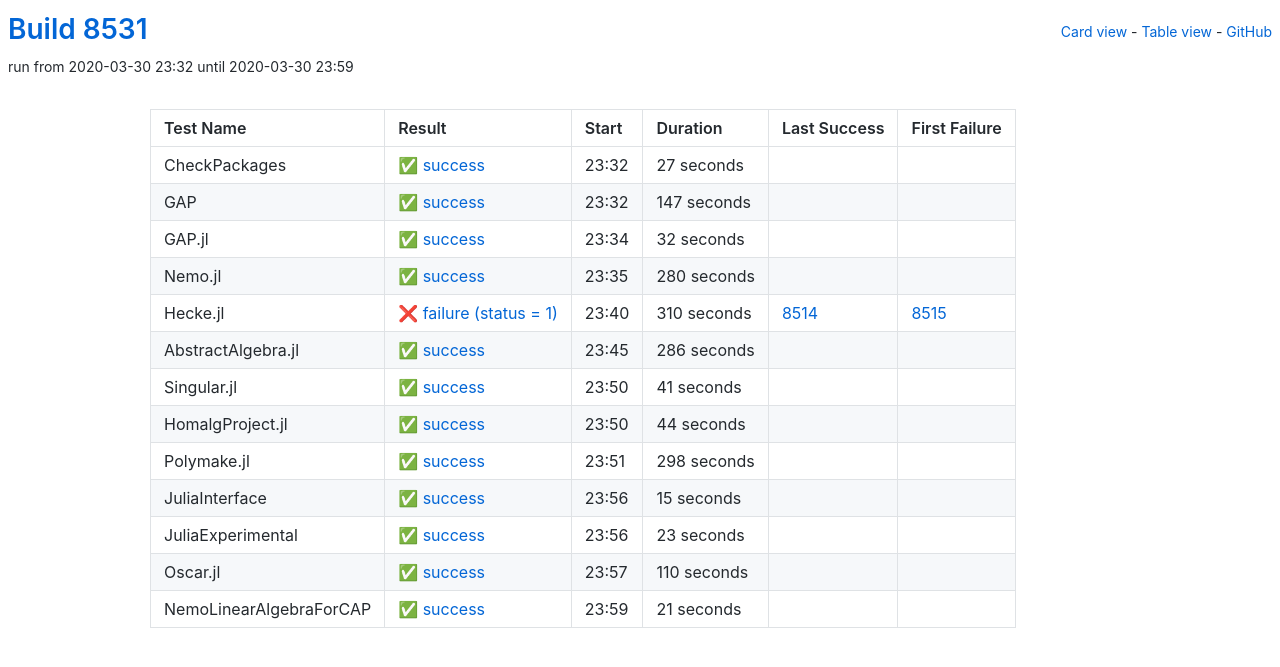
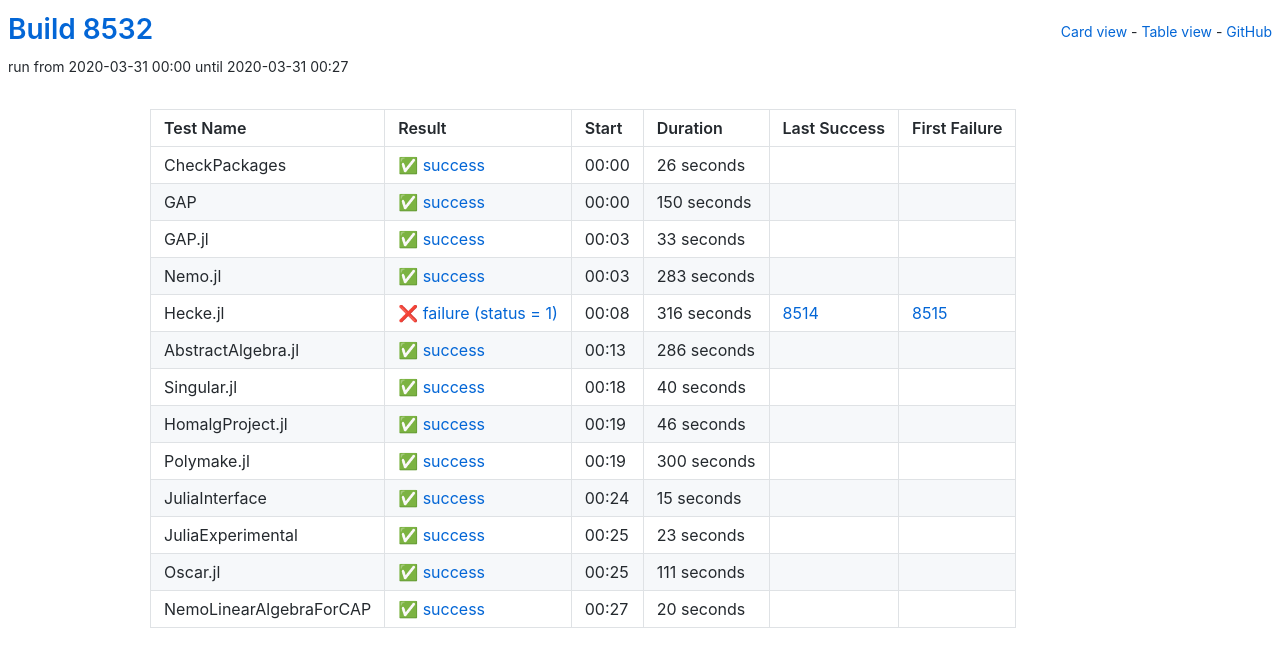
Before and after one commit to oscar-system/oscar-ci-status, a Jekyll site: the page built from table.html, in a window 1280 px wide. Shown: the top 667 px of the page. Built offline with Jekyll 4.4.1, drawn with Linux system fonts in a browser that asks for light colours.

Commit message:
Build 8532

```diff
--- a/_data/ci.yml
+++ b/_data/ci.yml
@@ -1,60 +1,60 @@
-build: 8531
-build_url: https://oscarci.mathematik.uni-kl.de/job/oscar/8531/
+build: 8532
+build_url: https://oscarci.mathematik.uni-kl.de/job/oscar/8532/
 job: oscar
 tests:
-- duration: 27
+- duration: 26
   exitcode: 0
   first_failure: false
   first_failure_url: null
   last_success: false
   last_success_url: null
-  log: https://oscarci.mathematik.uni-kl.de/job/oscar/8531/artifact/logs/build-8531/CheckPackages.log
+  log: https://oscarci.mathematik.uni-kl.de/job/oscar/8532/artifact/logs/build-8532/CheckPackages.log
   name: CheckPackages
-  start: 2020-03-30 23:32
+  start: 2020-03-31 00:00
   status: success
   success: true
-- duration: 147
+- duration: 150
   exitcode: 0
   first_failure: false
   first_failure_url: null
   last_success: false
   last_success_url: null
-  log: https://oscarci.mathematik.uni-kl.de/job/oscar/8531/artifact/logs/build-8531/GAP.log
+  log: https://oscarci.mathematik.uni-kl.de/job/oscar/8532/artifact/logs/build-8532/GAP.log
   name: GAP
-  start: 2020-03-30 23:32
+  start: 2020-03-31 00:00
   status: success
   success: true
-- duration: 32
+- duration: 33
   exitcode: 0
   first_failure: false
   first_failure_url: null
   last_success: false
   last_success_url: null
-  log: https://oscarci.mathematik.uni-kl.de/job/oscar/8531/artifact/logs/build-8531/GAP.jl.log
+  log: https://oscarci.mathematik.uni-kl.de/job/oscar/8532/artifact/logs/build-8532/GAP.jl.log
   name: GAP.jl
-  start: 2020-03-30 23:34
+  start: 2020-03-31 00:03
   status: success
   success: true
-- duration: 280
+- duration: 283
   exitcode: 0
   first_failure: false
   first_failure_url: null
   last_success: false
   last_success_url: null
-  log: https://oscarci.mathematik.uni-kl.de/job/oscar/8531/artifact/logs/build-8531/Nemo.jl.log
+  log: https://oscarci.mathematik.uni-kl.de/job/oscar/8532/artifact/logs/build-8532/Nemo.jl.log
   name: Nemo.jl
-  start: 2020-03-30 23:35
+  start: 2020-03-31 00:03
   status: success
   success: true
-- duration: 310
+- duration: 316
   exitcode: 1
   first_failure: 8515
   first_failure_url: https://oscarci.mathematik.uni-kl.de/job/oscar/8515/
   last_success: 8514
   last_success_url: https://oscarci.mathematik.uni-kl.de/job/oscar/8514/
-  log: https://oscarci.mathematik.uni-kl.de/job/oscar/8531/artifact/logs/build-8531/Hecke.jl.log
+  log: https://oscarci.mathematik.uni-kl.de/job/oscar/8532/artifact/logs/build-8532/Hecke.jl.log
   name: Hecke.jl
-  start: 2020-03-30 23:40
+  start: 2020-03-31 00:08
   status: failure
   success: false
 - duration: 286
@@ -63,42 +63,42 @@ tests:
   first_failure_url: null
   last_success: false
   last_success_url: null
-  log: https://oscarci.mathematik.uni-kl.de/job/oscar/8531/artifact/logs/build-8531/AbstractAlgebra.jl.log
+  log: https://oscarci.mathematik.uni-kl.de/job/oscar/8532/artifact/logs/build-8532/AbstractAlgebra.jl.log
   name: AbstractAlgebra.jl
-  start: 2020-03-30 23:45
+  start: 2020-03-31 00:13
   status: success
   success: true
-- duration: 41
+- duration: 40
   exitcode: 0
   first_failure: false
   first_failure_url: null
   last_success: false
   last_success_url: null
-  log: https://oscarci.mathematik.uni-kl.de/job/oscar/8531/artifact/logs/build-8531/Singular.jl.log
+  log: https://oscarci.mathematik.uni-kl.de/job/oscar/8532/artifact/logs/build-8532/Singular.jl.log
   name: Singular.jl
-  start: 2020-03-30 23:50
+  start: 2020-03-31 00:18
   status: success
   success: true
-- duration: 44
+- duration: 46
   exitcode: 0
   first_failure: false
   first_failure_url: null
   last_success: false
   last_success_url: null
-  log: https://oscarci.mathematik.uni-kl.de/job/oscar/8531/artifact/logs/build-8531/HomalgProject.jl.log
+  log: https://oscarci.mathematik.uni-kl.de/job/oscar/8532/artifact/logs/build-8532/HomalgProject.jl.log
   name: HomalgProject.jl
-  start: 2020-03-30 23:50
+  start: 2020-03-31 00:19
   status: success
   success: true
-- duration: 298
+- duration: 300
   exitcode: 0
   first_failure: false
   first_failure_url: null
   last_success: false
   last_success_url: null
-  log: https://oscarci.mathematik.uni-kl.de/job/oscar/8531/artifact/logs/build-8531/Polymake.jl.log
+  log: https://oscarci.mathematik.uni-kl.de/job/oscar/8532/artifact/logs/build-8532/Polymake.jl.log
   name: Polymake.jl
-  start: 2020-03-30 23:51
+  start: 2020-03-31 00:19
   status: success
   success: true
 - duration: 15
@@ -107,9 +107,9 @@ tests:
   first_failure_url: null
   last_success: false
   last_success_url: null
-  log: https://oscarci.mathematik.uni-kl.de/job/oscar/8531/artifact/logs/build-8531/JuliaInterface.log
+  log: https://oscarci.mathematik.uni-kl.de/job/oscar/8532/artifact/logs/build-8532/JuliaInterface.log
   name: JuliaInterface
-  start: 2020-03-30 23:56
+  start: 2020-03-31 00:24
   status: success
   success: true
 - duration: 23
@@ -118,30 +118,30 @@ tests:
   first_failure_url: null
   last_success: false
   last_success_url: null
-  log: https://oscarci.mathematik.uni-kl.de/job/oscar/8531/artifact/logs/build-8531/JuliaExperimental.log
+  log: https://oscarci.mathematik.uni-kl.de/job/oscar/8532/artifact/logs/build-8532/JuliaExperimental.log
   name: JuliaExperimental
-  start: 2020-03-30 23:56
+  start: 2020-03-31 00:25
   status: success
   success: true
-- duration: 110
+- duration: 111
   exitcode: 0
   first_failure: false
   first_failure_url: null
   last_success: false
   last_success_url: null
-  log: https://oscarci.mathematik.uni-kl.de/job/oscar/8531/artifact/logs/build-8531/Oscar.jl.log
+  log: https://oscarci.mathematik.uni-kl.de/job/oscar/8532/artifact/logs/build-8532/Oscar.jl.log
   name: Oscar.jl
-  start: 2020-03-30 23:57
+  start: 2020-03-31 00:25
   status: success
   success: true
-- duration: 21
+- duration: 20
   exitcode: 0
   first_failure: false
   first_failure_url: null
   last_success: false
   last_success_url: null
-  log: https://oscarci.mathematik.uni-kl.de/job/oscar/8531/artifact/logs/build-8531/NemoLinearAlgebraForCAP.log
+  log: https://oscarci.mathematik.uni-kl.de/job/oscar/8532/artifact/logs/build-8532/NemoLinearAlgebraForCAP.log
   name: NemoLinearAlgebraForCAP
-  start: 2020-03-30 23:59
+  start: 2020-03-31 00:27
   status: success
   success: true
```
Also changed, not shown: README.md.
